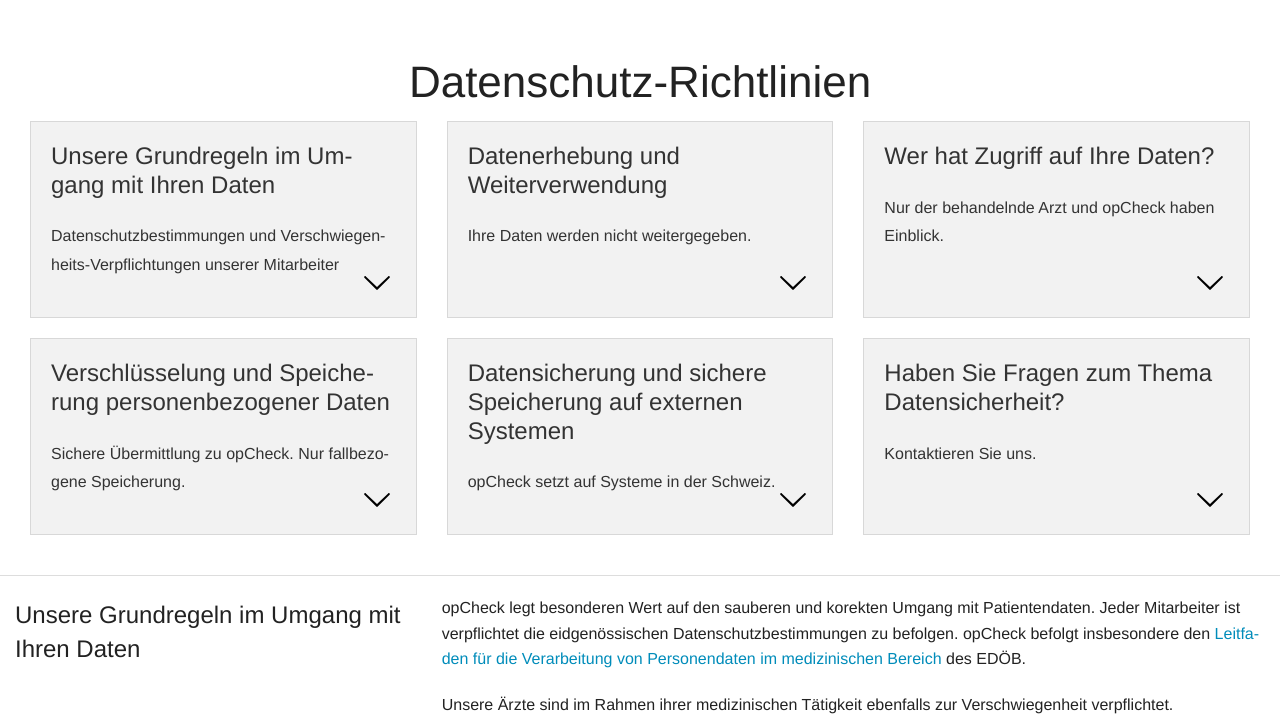
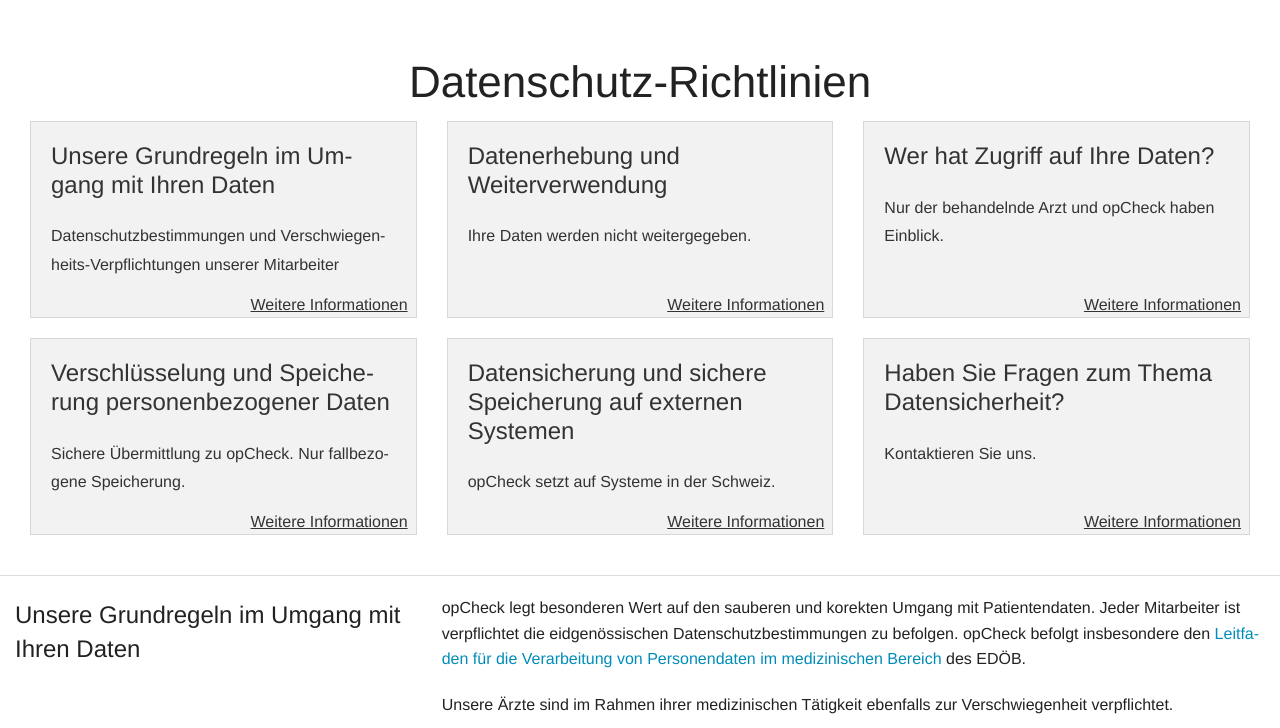
Before and after one commit to pfederi/opCheck-Prototyp-2, a PHP site: page /datenschutz-richtlinien in a window 1280 px wide. Shown: the part 52-780 px from the top of the page. Run offline with PHP 8.4, Linux system fonts and the light colour scheme.

Commit message:
Weitere Anpassungen

```diff
--- a/de/datenschutz-richtlinien.php
+++ b/de/datenschutz-richtlinien.php
@@ -9,7 +9,7 @@
 						<div class="panel" data-equalizer-watch>
 							<p>Unsere Grundregeln im Umgang mit Ihren Daten</p>
 							<p><span>Datenschutzbestimmungen und Verschwiegenheits-Verpflichtungen unserer Mitarbeiter</span></p>
-							<img src="/images/icons/arrow-down.svg" alt="öffnen" />
+							<p class="mehr">Weitere Informationen</p>
 						</div>
 					</a>
 				</div>
@@ -18,7 +18,7 @@
 						<div class="panel" data-equalizer-watch>
 							<p>Datenerhebung und Weiterverwendung</p>
 							<p><span>Ihre Daten werden nicht weitergegeben.</span></p>
-							<img src="/images/icons/arrow-down.svg" alt="öffnen" />
+							<p class="mehr">Weitere Informationen</p>
 						</div>
 					</a>
 				</div>
@@ -27,7 +27,7 @@
 						<div class="panel" data-equalizer-watch>
 							<p>Wer hat Zugriff auf Ihre Daten?</p>
 							<p><span>Nur der behandelnde Arzt und opCheck haben Einblick.</span></p>
-							<img src="/images/icons/arrow-down.svg" alt="öffnen" />
+							<p class="mehr">Weitere Informationen</p>
 						</div>
 					</a>
 				</div>
@@ -38,7 +38,7 @@
 						<div class="panel" data-equalizer-watch>
 							<p>Verschlüsselung und Speicherung personenbezogener Daten</p>
 							<p><span>Sichere Übermittlung zu opCheck. Nur fallbezogene Speicherung.</span></p>
-							<img src="/images/icons/arrow-down.svg" alt="öffnen" />
+							<p class="mehr">Weitere Informationen</p>
 						</div>
 					</a>
 				</div>
@@ -47,7 +47,7 @@
 						<div class="panel" data-equalizer-watch>
 							<p>Datensicherung und sichere Speicherung auf externen Systemen</p>
 							<p><span>opCheck setzt auf Systeme in der Schweiz.</span></p>
-							<img src="/images/icons/arrow-down.svg" alt="öffnen" />
+							<p class="mehr">Weitere Informationen</p>
 						</div>
 					</a>
 				</div>
@@ -56,7 +56,7 @@
 						<div class="panel" data-equalizer-watch>
 							<p>Haben Sie Fragen zum Thema Datensicherheit?</p>
 							<p><span>Kontaktieren Sie uns.</span></p>
-							<img src="/images/icons/arrow-down.svg" alt="öffnen" />
+							<p class="mehr">Weitere Informationen</p>
 						</div>
 					</a>
 				</div>
--- a/de/zweitmeinung/bestellen.php
+++ b/de/zweitmeinung/bestellen.php
@@ -13,7 +13,7 @@
 		</div>
 		<div class="row">
 			<div class="large-12 columns">
-				<h2 style="margin: 0 0 .500em .500em;">Zweitmeinung bestellen</h2>
+				<h2 style="margin: 0 0 .500em 0">Zweitmeinung bestellen</h2>
 			</div>
 		</div>
 		<div class="row" data-equalizer>
--- a/de/zweitmeinung/dateneingabe.php
+++ b/de/zweitmeinung/dateneingabe.php
@@ -3,7 +3,7 @@
 <div class="row margin-bottom-40" data-equalizer>
 	<?php include("../../includes/stepbystep.inc.php"); ?>
 	<div class="large-9 columns" style="padding-left:3em;" data-equalizer-watch>
-		<h2 style="margin: 0 0 .500em;">Zweitmeinung bestellen</h2>
+		<h2 style="margin: 0 0 .500em;">Daten eingeben</h2>
 		<p>Bitte füllen Sie die untenstehenden Formulare vollständig aus.</p>
 		<p>Lassen Sie sich Zeit. Sie haben jederzeit die Möglichkeit die eingegebenen Daten zu speichern. Sie können dann die Eingabe zu einem späteren Zeitpunkt wieder aufnehmen und komplettieren.</p>
 		<dl class="accordion" data-accordion="">
--- a/includes/formular/abschliessen.inc.php
+++ b/includes/formular/abschliessen.inc.php
@@ -1,6 +1,6 @@
 <div class="row">
 	<div class="large-12 columns" style="padding-left: 3em">
-		<label>Mit diesem Schritt schliessen Sie ihre Dateneingabe ab. Die Schutzgebühr von CHF 50 wird damit fällig. Sind Sie damit einverstanden?</label>
+		<label>Mit diesem Schritt schliessen Sie ihre Dateneingabe ab. Die Schutzgebühr von CHF 50 wird damit fällig. Sind Sie damit einverstanden? Die Abrechnung erfolgt über Kreditkarte</label>
         <input type="radio" name="umgebung" value="Ja" id="spezialist-ja"><label for="spezialist-ja">Ja</label>
 		<input type="radio" name="umgebung" value="Nein" id="spezialist-nein"><label for="spezialist-nein">Nein</label>
 	</div>
--- a/scss/layout.scss
+++ b/scss/layout.scss
@@ -149,6 +149,14 @@
 large {
 	font-size: 1.4em;
 
+}
+
+.mehr {
+	position: absolute;
+	right: 24px;
+	bottom: 24px;
+	font-size: 1rem!important;
+	text-decoration: underline;
 }
 
 //Hyphenator Klassen
```
Also changed, not shown: css/layout.css.
